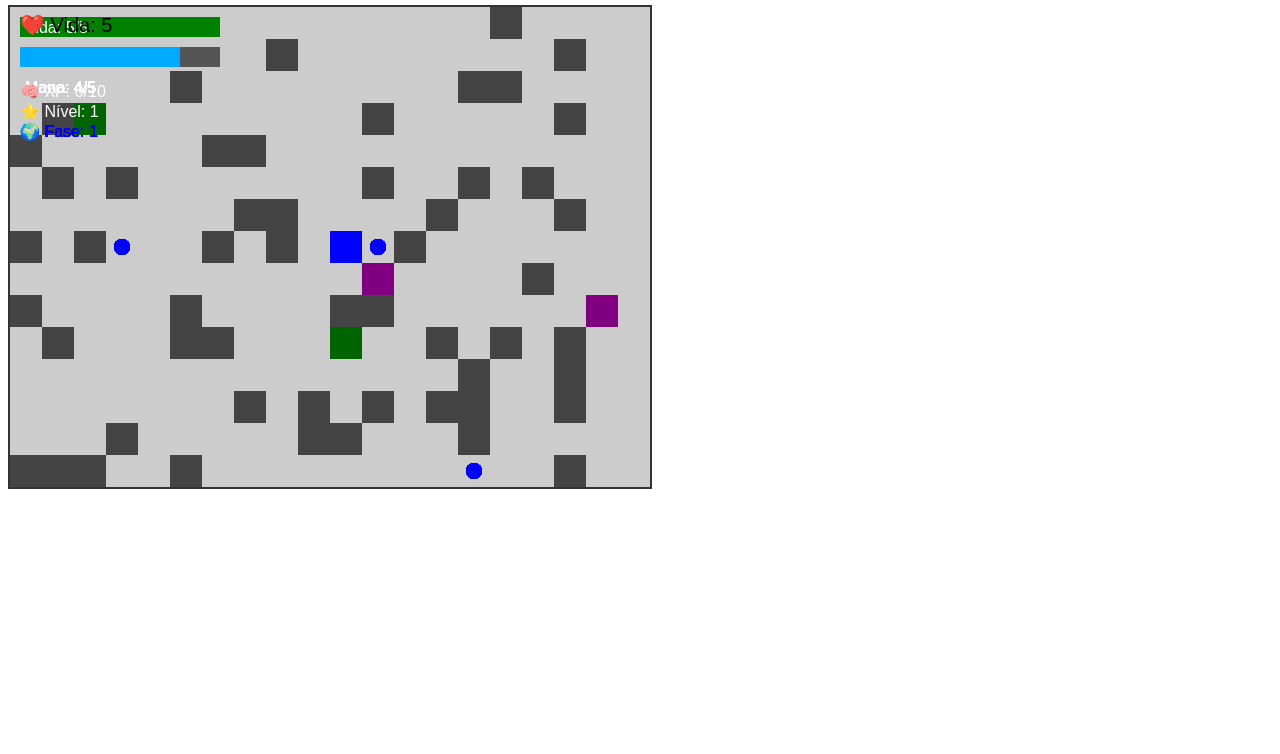
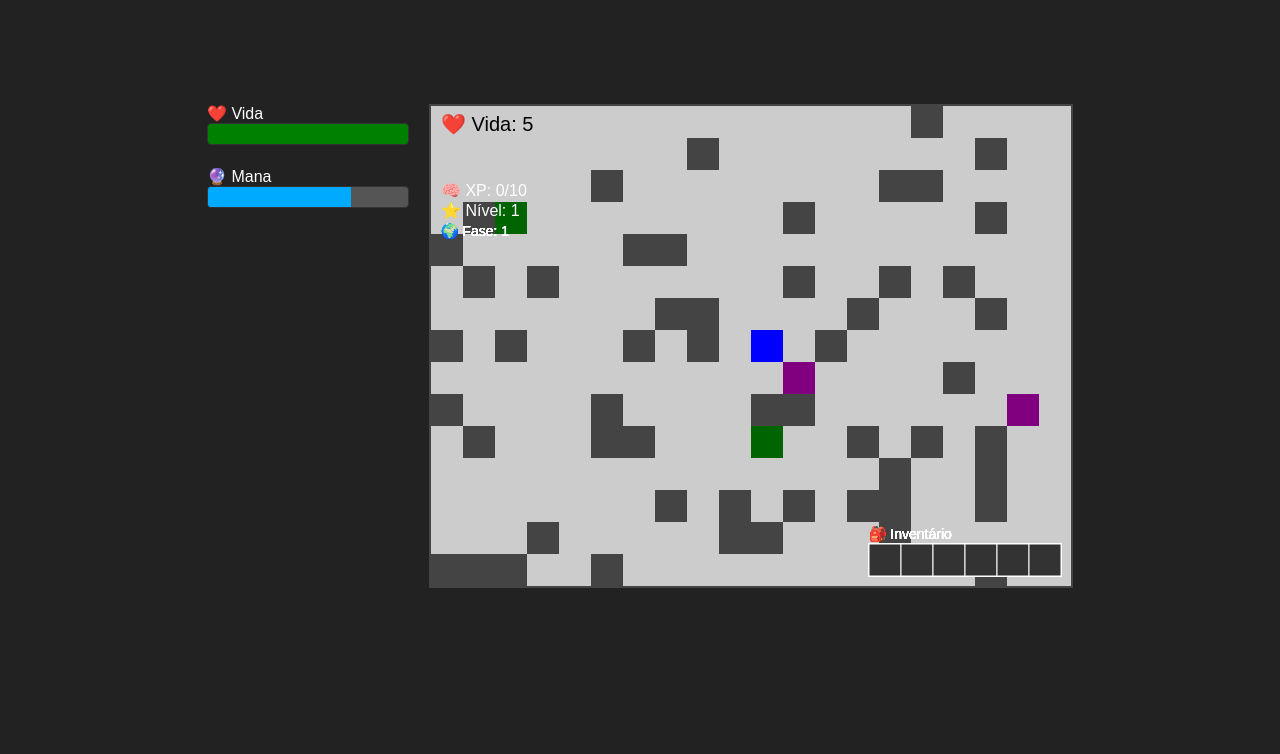
Before and after one commit to rgasparin/mini-rpg, a plain HTML site: page index.html in a window 1280 px wide. Shown: the part 62-816 px from the top of the page. Drawn offline with Linux system fonts and the light colour scheme.

Commit message:
ajustes layout

```diff
--- a/game.js
+++ b/game.js
@@ -12,7 +12,7 @@ const map = Array.from({ length: mapHeight }, () =>
     Array.from({ length: mapWidth }, () => Math.random() < 0.2 ? 1 : 0)
 );
 
-const numEnemies = 10;
+let numEnemies = 10;
 const enemies = [];
 
 let currentStage = 1;
@@ -32,11 +32,11 @@ const player = {
 };
 
 const items = [];
-const inventory = {
-  potion: 0,
-  weapon: null,
-  shield: null
-};
+const inventorySlots = 6;
+const inventory = Array(inventorySlots).fill(null); // [null, null, ...]
+
+
+
 
 
 let magicEffects = [];
@@ -60,7 +60,6 @@ function nextStage() {
     enemies.length = 0;
     items.length = 0;
     spawnEnemies();
-    spawnItems();
 
     // Aumenta dificuldade
     player.hp = player.maxHp;
@@ -70,30 +69,6 @@ function nextStage() {
     render();
 }
 
-function spawnItems(numItems = 10) {
-    for (let i = 0; i < numItems; i++) {
-        let x, y;
-        let tries = 0;
-        const maxTries = 100;
-
-        do {
-            x = Math.floor(Math.random() * mapWidth);
-            y = Math.floor(Math.random() * mapHeight);
-            tries++;
-        } while (
-            map[y][x] !== 0 ||
-            (x === player.x && y === player.y) ||
-            enemies.some(e => e.x === x && e.y === y) ||
-            items.some(it => it.x === x && it.y === y) ||
-            tries > maxTries
-        );
-
-        if (tries <= maxTries) {
-            const type = Math.random() < 0.5 ? 'hp' : 'mp';
-            items.push({ x, y, type });
-        }
-    }
-}
 
 function drawItems() {
     items.forEach(item => {
@@ -113,51 +88,12 @@ function drawItems() {
     });
 }
 
+function updateBars() {
+  const hpRatio = player.hp / player.maxHp;
+  const mpRatio = player.mp / player.maxMp;
 
-
-function drawHealthBar() {
-    const barWidth = 200;
-    const barHeight = 20;
-    const x = 10;
-    const y = 10;
-
-    const hpRatio = player.hp / player.maxHp;
-    let barColor = 'green';
-
-    if (hpRatio < 0.6) barColor = 'yellow';
-    if (hpRatio < 0.3) barColor = 'red';
-
-    // Fundo da barra
-    ctx.fillStyle = '#555';
-    ctx.fillRect(x, y, barWidth, barHeight);
-
-    // Barra de vida atual
-    ctx.fillStyle = barColor;
-    ctx.fillRect(x, y, barWidth * hpRatio, barHeight);
-
-    // Texto
-    ctx.fillStyle = 'white';
-    ctx.font = '16px Arial';
-    ctx.fillText(`Vida: ${player.hp}/${player.maxHp}`, x + 5, y + 16);
-}
-
-function drawManaBar() {
-    const barWidth = 200;
-    const barHeight = 20;
-    const x = 10;
-    const y = 40;
-
-    const mpRatio = player.mp / player.maxMp;
-
-    ctx.fillStyle = '#555';
-    ctx.fillRect(x, y, barWidth, barHeight);
-
-    ctx.fillStyle = '#00aaff'; // azul para mana
-    ctx.fillRect(x, y, barWidth * mpRatio, barHeight);
-
-    ctx.fillStyle = 'white';
-    ctx.font = '16px Arial';
-    ctx.fillText(`Mana: ${player.mp}/${player.maxMp}`, x + 5, y + 16 + 30);
+  document.querySelector('.fill.hp').style.width = `${hpRatio * 100}%`;
+  document.querySelector('.fill.mp').style.width = `${mpRatio * 100}%`;
 }
 
 function drawPlayer() {
@@ -222,6 +158,7 @@ function castMagic() {
                 enemy.hit = true;
                 setTimeout(() => {
                     enemies.splice(i, 1);
+                    player.xp += 5;
                     dropItem(enemy.x, enemy.y); // chance de drop
                     render();
                     if (enemies.length === 0) {
@@ -240,7 +177,7 @@ function castMagic() {
     }, 300);
 
     console.log("✨ Magia lançada! Mana restante:", player.mp);
-    player.xp += 5;
+
     checkLevelUp();
     render();
 }
@@ -297,11 +234,14 @@ function render() {
             ctx.fillStyle = enemy.hit ? 'white' : enemy.color;
             ctx.fillRect(screenX, screenY, tileSize, tileSize);
         }
-        drawHealthBar();
-        drawManaBar();
+        updateBars();
         drawItems();
+        drawInventory();
+
         ctx.fillText(`🌍 Fase: ${currentStage}`, 10, 130);
     });
+
+
 
 
 
@@ -340,6 +280,7 @@ function movePlayer(dx, dy) {
             player.mp = Math.min(player.maxMp, player.mp + 2);
             console.log("🔮 Mana recuperada!");
         }
+        addToInventory(item.type);
         items.splice(itemIndex, 1);
     }
 
@@ -369,6 +310,7 @@ function attackNearbyEnemies() {
                 enemy.hit = true; // ativa flash
                 setTimeout(() => {
                     enemies.splice(i, 1); // remove inimigo após flash
+                    player.xp += 5;
                     dropItem(enemy.x, enemy.y); // chance de drop
                     render();
                     if (enemies.length === 0) {
@@ -379,7 +321,7 @@ function attackNearbyEnemies() {
             }
         }
     });
-    player.xp += 5;
+
     checkLevelUp();
 
     render();
@@ -399,6 +341,41 @@ function checkLevelUp() {
     }
 }
 
+function drawInventory() {
+  const slotSize = 32;
+  const startX = canvas.width - (inventorySlots * slotSize) - 10;
+  const startY = canvas.height - slotSize - 10;
+
+  for (let i = 0; i < inventorySlots; i++) {
+    const x = startX + i * slotSize;
+    const y = startY;
+
+    // Fundo do slot
+    ctx.fillStyle = '#333';
+    ctx.fillRect(x, y, slotSize, slotSize);
+
+    // Item no slot
+    const item = inventory[i];
+    if (item) {
+      ctx.fillStyle =
+        item === 'potion' ? 'green' :
+        item === 'weapon' ? 'orange' :
+        item === 'shield' ? 'blue' : 'gray';
+
+      ctx.beginPath();
+      ctx.arc(x + slotSize / 2, y + slotSize / 2, slotSize / 4, 0, Math.PI * 2);
+      ctx.fill();
+    }
+
+    // Borda
+    ctx.strokeStyle = 'white';
+    ctx.strokeRect(x, y, slotSize, slotSize);
+  }
+
+  ctx.fillStyle = 'white';
+  ctx.font = '14px Arial';
+  ctx.fillText("🎒 Inventário", startX, startY - 5);
+}
 
 function spawnEnemies() {
   for (let i = 0; i < numEnemies; i++) {
@@ -510,6 +487,17 @@ function tryMoveEnemy(enemy, dx, dy) {
     }
 }
 
+function addToInventory(itemType) {
+  const emptyIndex = inventory.findIndex(slot => slot === null);
+  if (emptyIndex !== -1) {
+    inventory[emptyIndex] = itemType;
+    console.log(`📦 Item coletado: ${itemType}`);
+  } else {
+    console.log("❌ Inventário cheio!");
+  }
+}
+
+
 setInterval(() => {
     updateEnemies();
     checkEnemyCollision();
@@ -539,6 +527,21 @@ document.addEventListener('keydown', (e) => {
 
     render();
 });
+
+document.addEventListener('keydown', (e) => {
+
+  if (e.key === 'h') {
+     console.log("Usando poção de vida...");
+    const potionIndex = inventory.findIndex(item => item === 'potion');
+    if (potionIndex !== -1 && player.hp < player.maxHp) {
+      inventory[potionIndex] = null;
+      player.hp = Math.min(player.maxHp, player.hp + 3);
+      console.log("💚 Poção usada! HP:", player.hp);
+      render();
+    }
+  }
+});
+
+
 spawnEnemies();
-spawnItems();
 render();
--- a/index.html
+++ b/index.html
@@ -1,18 +1,31 @@
 <!DOCTYPE html>
 <html lang="pt-BR">
+
 <head>
   <meta charset="UTF-8">
   <title>Mini RPG</title>
-  <style>
-    canvas {
-      border: 2px solid #333;
-      background-color: #eee;
-    }
-  </style>
+  <link rel="stylesheet" href="style.css">
 </head>
+
 <body>
-  <h2>Mini RPG</h2>
-  <canvas id="gameCanvas" width="640" height="480"></canvas>
+  <div id="container">
+    <div id="hud">
+      <div class="bar-container">
+        <label>❤️ Vida</label>
+        <div class="bar">
+          <div class="fill hp"></div>
+        </div>
+      </div>
+      <div class="bar-container">
+        <label>🔮 Mana</label>
+        <div class="bar">
+          <div class="fill mp"></div>
+        </div>
+      </div>
+    </div>
+    <canvas id="gameCanvas" width="640" height="480"></canvas>
+  </div>
   <script src="game.js"></script>
 </body>
+
 </html>
--- a/style.css
+++ b/style.css
@@ -6,8 +6,47 @@ body {
   height: 100vh;
 }
 
+#container {
+  display: flex;
+  align-items: flex-start;
+  gap: 20px;
+  padding: 20px;
+}
+
+#hud {
+  display: flex;
+  flex-direction: column;
+  gap: 12px;
+  color: white;
+  font-family: sans-serif;
+}
+
 canvas {
-      border: 2px solid #000;
-      display: block;
-      margin: 20px auto;
-    }
+  border: 2px solid #444;
+}
+
+.bar-container {
+  margin-bottom: 10px;
+}
+
+.bar {
+  width: 200px;
+  height: 20px;
+  background-color: #555;
+  border: 1px solid #333;
+  border-radius: 4px;
+  overflow: hidden;
+}
+
+.fill {
+  height: 100%;
+  transition: width 0.3s ease;
+}
+
+.hp {
+  background-color: green;
+}
+
+.mp {
+  background-color: #00aaff;
+}
```
Also changed, not shown: rpg2.html (added, +148 -0 lines).
